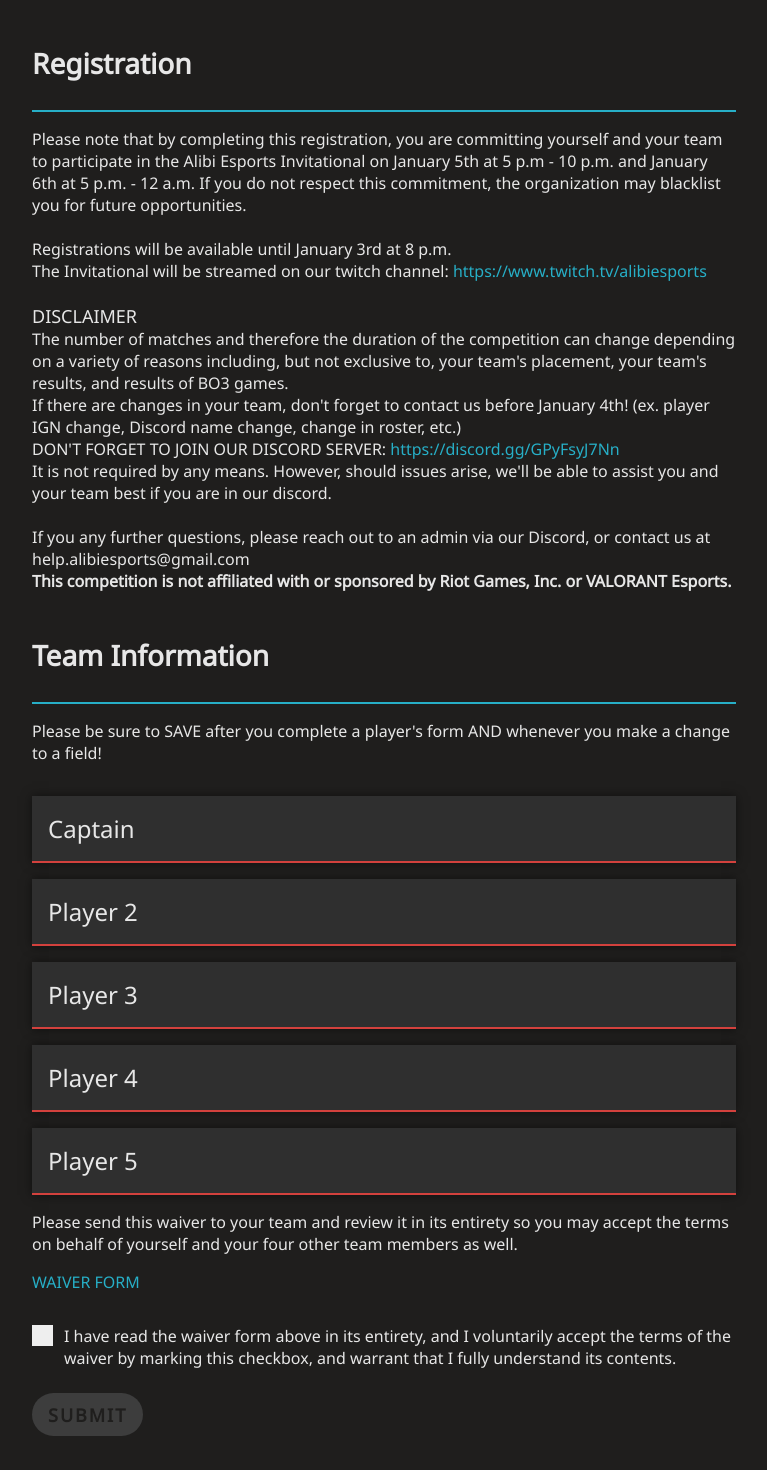
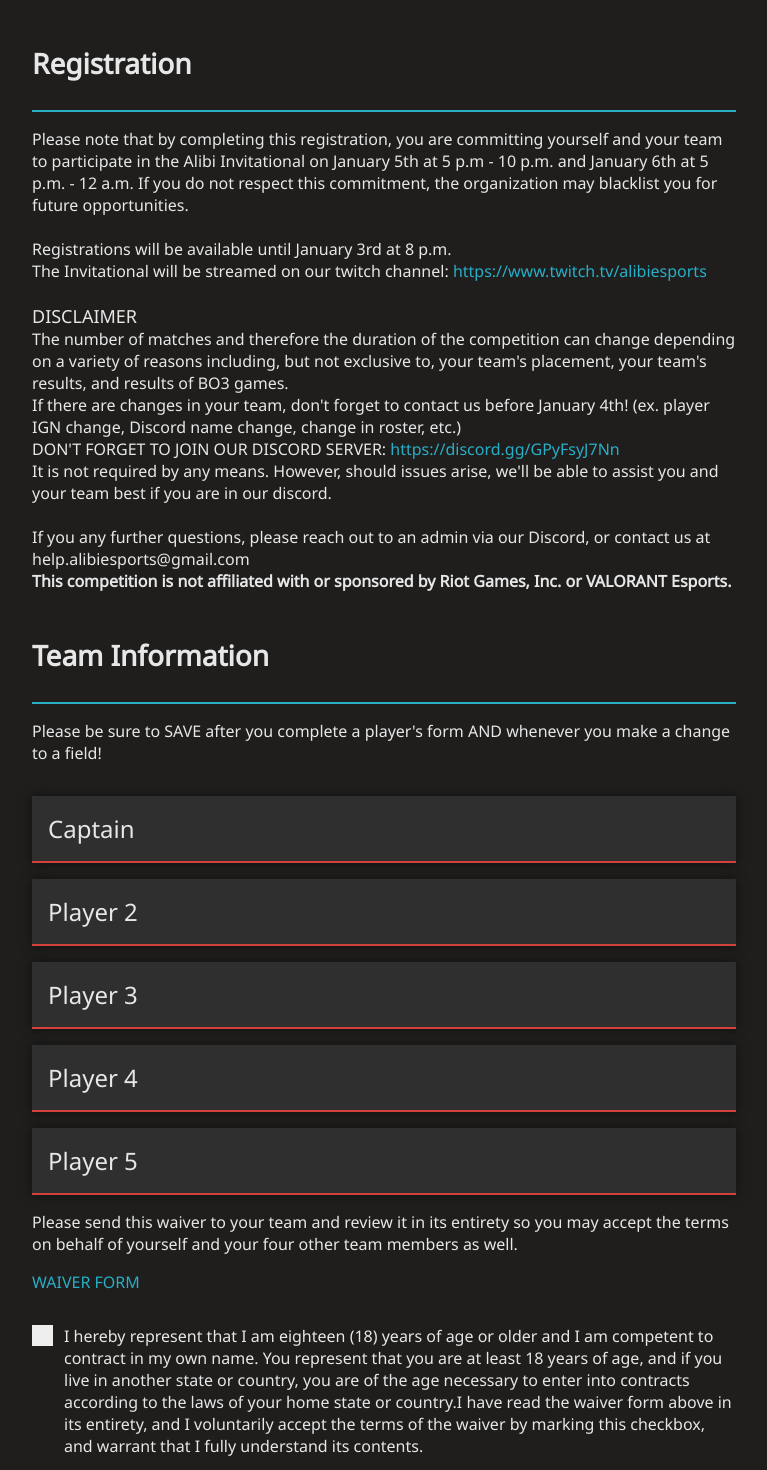
Before and after one commit to justindjsuh/alibi-esports-fe, a React (Create React App) app: page /signup in a window 1280 px wide. Shown: the part 120-1590 px from the top of the page, without its empty margins (256-1023 px from the left). Built offline with nearby package versions, Linux system fonts and the light colour scheme.

Commit message:
completed form fe and be

```diff
--- a/src/features/form/Form.js
+++ b/src/features/form/Form.js
@@ -9,10 +9,10 @@ const Form = () => {
         </div>
         <p>
           Please note that by completing this registration, you are committing
-          yourself and your team to participate in the Alibi Esports
-          Invitational on January 5th at 5 p.m - 10 p.m. and January 6th at 5
-          p.m. - 12 a.m. If you do not respect this commitment, the organization
-          may blacklist you for future opportunities.<br></br> <br></br>
+          yourself and your team to participate in the Alibi Invitational on
+          January 5th at 5 p.m - 10 p.m. and January 6th at 5 p.m. - 12 a.m. If
+          you do not respect this commitment, the organization may blacklist you
+          for future opportunities.<br></br> <br></br>
           Registrations will be available until January 3rd at 8 p.m. <br></br>
           The Invitational will be streamed on our twitch channel:
           <a
--- a/src/features/form/PlayerForm.js
+++ b/src/features/form/PlayerForm.js
@@ -2,6 +2,7 @@ import { useRef, useEffect, useState } from 'react';
 import { useDispatch } from 'react-redux';
 import { useNavigate } from 'react-router-dom';
 import {
+  createTeam,
   addCaptain,
   addPlayer2,
   addPlayer3,
@@ -141,6 +142,7 @@ const PlayerForm = () => {
 
   const handleSubmit = (e) => {
     e.preventDefault();
+    dispatch(createTeam({ teamName }));
     dispatch(
       addCaptain({
         captainFName,
@@ -155,6 +157,7 @@ const PlayerForm = () => {
     dispatch(addPlayer3({ p3FName, p3LName, p3InGameName, p3Rank, teamName }));
     dispatch(addPlayer4({ p4FName, p4LName, p4InGameName, p4Rank, teamName }));
     dispatch(addPlayer5({ p5FName, p5LName, p5InGameName, p5Rank, teamName }));
+    setIsSubmitted(true);
   };
 
   useEffect(() => {
@@ -516,9 +519,14 @@ const PlayerForm = () => {
       </a>
       <div className="checkbox_container">
         <label onChange={handleCheck}>
-          I have read the waiver form above in its entirety, and I voluntarily
-          accept the terms of the waiver by marking this checkbox, and warrant
-          that I fully understand its contents.
+          I hereby represent that I am eighteen (18) years of age or older and I
+          am competent to contract in my own name. You represent that you are at
+          least 18 years of age, and if you live in another state or country,
+          you are of the age necessary to enter into contracts according to the
+          laws of your home state or country.I have read the waiver form above
+          in its entirety, and I voluntarily accept the terms of the waiver by
+          marking this checkbox, and warrant that I fully understand its
+          contents.
           <input type="checkbox" name="waiver" required></input>
           <span className="checkmark"></span>
         </label>
--- a/src/features/form/formSlice.js
+++ b/src/features/form/formSlice.js
@@ -4,11 +4,17 @@ import { createAsyncThunk, createSlice } from '@reduxjs/toolkit';
 export const createTeam = createAsyncThunk(
   'signup/createTeam',
   async ({ teamName }) => {
+    try {
       const { data } = await axios.post(
-      'https://alibi-esports-api.onrender.com/api/teams/createTeam',
-      { teamName }
+        'http://localhost:3500/api/teams/createTeam',
+        {
+          teamName,
+        }
       );
       return data;
+    } catch (error) {
+      console.error(error);
+    }
   }
 );
 
@@ -22,8 +28,9 @@ export const addCaptain = createAsyncThunk(
     captainDiscord,
     teamName,
   }) => {
+    try {
       const { data } = await axios.post(
-      'https://alibi-esports-api.onrender.com/api/players/addCaptain',
+        'http://localhost:3500/api/players/addCaptain',
         {
           captainFName,
           captainLName,
@@ -34,14 +41,18 @@ export const addCaptain = createAsyncThunk(
         }
       );
       return data;
+    } catch (error) {
+      console.error(error);
+    }
   }
 );
 
 export const addPlayer2 = createAsyncThunk(
   'signup/addPlayer2',
   async ({ p2FName, p2LName, p2InGameName, p2Rank, teamName }) => {
+    try {
       const { data } = await axios.post(
-      'https://alibi-esports-api.onrender.com/api/players/addPlayer2',
+        'http://localhost:3500/api/players/addPlayer2',
         {
           p2FName,
           p2LName,
@@ -50,15 +61,20 @@ export const addPlayer2 = createAsyncThunk(
           teamName,
         }
       );
+      console.log(data);
       return data;
+    } catch (error) {
+      console.error(error);
+    }
   }
 );
 
 export const addPlayer3 = createAsyncThunk(
   'signup/addPlayer3',
   async ({ p3FName, p3LName, p3InGameName, p3Rank, teamName }) => {
+    try {
       const { data } = await axios.post(
-      'https://alibi-esports-api.onrender.com/api/players/addPlayer3',
+        'http://localhost:3500/api/players/addPlayer3',
         {
           p3FName,
           p3LName,
@@ -68,14 +84,18 @@ export const addPlayer3 = createAsyncThunk(
         }
       );
       return data;
+    } catch (error) {
+      console.error(error);
+    }
   }
 );
 
 export const addPlayer4 = createAsyncThunk(
   'signup/addPlayer4',
   async ({ p4FName, p4LName, p4InGameName, p4Rank, teamName }) => {
+    try {
       const { data } = await axios.post(
-      'https://alibi-esports-api.onrender.com/api/players/addPlayer4',
+        'http://localhost:3500/api/players/addPlayer4',
         {
           p4FName,
           p4LName,
@@ -85,14 +105,18 @@ export const addPlayer4 = createAsyncThunk(
         }
       );
       return data;
+    } catch (error) {
+      console.error(error);
+    }
   }
 );
 
 export const addPlayer5 = createAsyncThunk(
   'signup/addPlayer5',
   async ({ p5FName, p5LName, p5InGameName, p5Rank, teamName }) => {
+    try {
       const { data } = await axios.post(
-      'https://alibi-esports-api.onrender.com/api/players/addPlayer5',
+        'http://localhost:3500/api/players/addPlayer5',
         {
           p5FName,
           p5LName,
@@ -102,6 +126,9 @@ export const addPlayer5 = createAsyncThunk(
         }
       );
       return data;
+    } catch (error) {
+      console.error(error);
+    }
   }
 );
 
```
Lines whose indentation alone changed are shown as unchanged.
